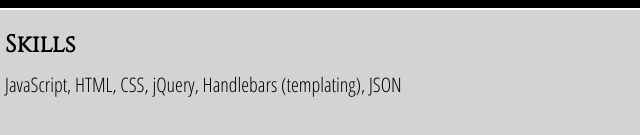
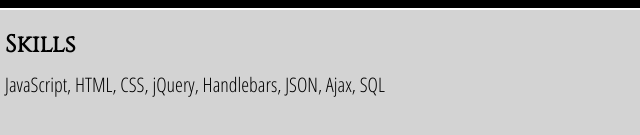
Before and after one commit to bronwyndet/portfolio, a plain HTML site: page index.html in a window 1280 px wide. Shown: the part 125-260 px from the top of the page, 261-901 px from the left. Drawn offline with nearby package versions, Linux system fonts and the light colour scheme.

Commit message:
added TODOs for day09

```diff
--- a/css/base.css
+++ b/css/base.css
@@ -1,4 +1,6 @@
 /*mobile-first, RWD principles: base styles suitable for mobile-device under 320px-wide*/
+
+/*TODO: separate modular css from base css*/
 
 body {
   width: 100%;
--- a/index.html
+++ b/index.html
@@ -19,6 +19,7 @@
           <h5>Web Developer</h5>
         </section>
         <nav>
+          <!--TODO: add "hamburger menu" per Munir (already have responsively changing nav, but it must be a hamburger) -->
           <ul id="navigation">
             <a href="#"><li class="nav" data-category="skills">Skills</li></a>
             <li class="nav" data-category="projects"><a href="#">Projects</a></li>
@@ -34,13 +35,14 @@
 
       <section class="category" id="skills">
         <h2>Skills</h2>
-          <p>JavaScript, HTML, CSS, jQuery, Handlebars (templating), JSON</p>
+          <p>JavaScript, HTML, CSS, jQuery, Handlebars, JSON, Ajax, SQL</p>
       </section>
 
       <section class="category" id="projects">
         <h2>Projects</h2>
         <article id="projblurb">
         </article>
+        <!--TODO: move handlebars script to head  -->
           <script id="project-template" type="text/x-handlebars-template">
               <h3>{{projName}}</h3>
               <h4><em>Skills involved:</em> {{projSkills}}</h4>
@@ -61,10 +63,12 @@
 
       <section class="category" id="interests">
         <h2>Interests</h2>
+        <!--TODO: add content  -->
       </section>
 
       <section class="category" id="profile">
         <h2>Profile</h2>
+        <!--TODO: add content  -->
       </section>
 
 
--- a/js/build.js
+++ b/js/build.js
@@ -50,6 +50,7 @@
 };
 
 // CHECKING FOR LOCAL STORAGE AND USING IF PRESENT, USING JQUERY/AJAX TO RETRIEVE IF NOT PRESENT (AND THEN SET TO LOCAL STORAGE)
+// TODO: delete "data parameter per Munir"
 ProjectEntry.retrieveAll = function(data) {
   if (localStorage.writeUps) {
     ProjectEntry.loadAll(JSON.parse(localStorage.writeUps));
@@ -63,7 +64,7 @@
   };
 };
 
-
+//TODO: add functional comment
 ProjectEntry.allProjects = function() {
   return ProjectEntry.uniqueEntries.map(function(data){
     return data.project;
--- a/js/projectView.js
+++ b/js/projectView.js
@@ -0,0 +1 @@
+// TODO: delete this file (created per Rick but have not used, Munir requests it be deleted)
```
